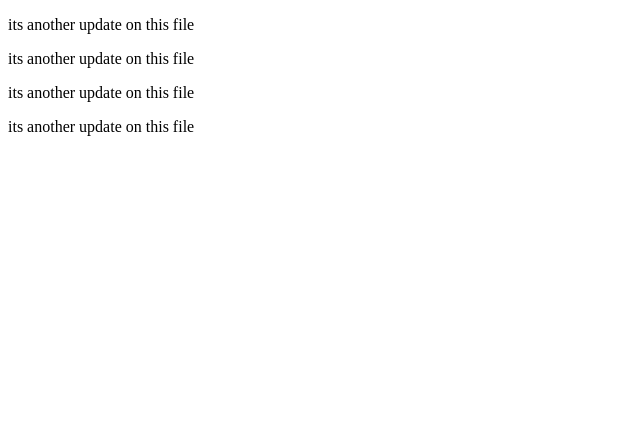
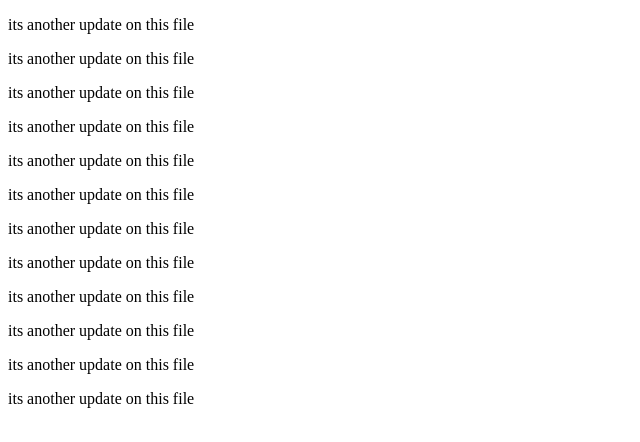
Before and after one commit to satisfied-coder/Repo1, a plain HTML site: page index.html in a window 1280 px wide. Shown: the whole page, without its empty margins (0-640 px from the left). Drawn offline with Linux system fonts and the light colour scheme.

Commit message:
another update

```diff
--- a/index.html
+++ b/index.html
@@ -11,6 +11,16 @@
 
     <p>its another update on this file </p>
     <p>its another update on this file </p>
+    <p>its another update on this file </p>
+    <p>its another update on this file </p>
+
+    <p>its another update on this file </p>
+    <p>its another update on this file </p>
+    <p>its another update on this file </p>
+    <p>its another update on this file </p>
+
+    <p>its another update on this file </p>
+    <p>its another update on this file </p>
 
 </body>
 </html>
```
